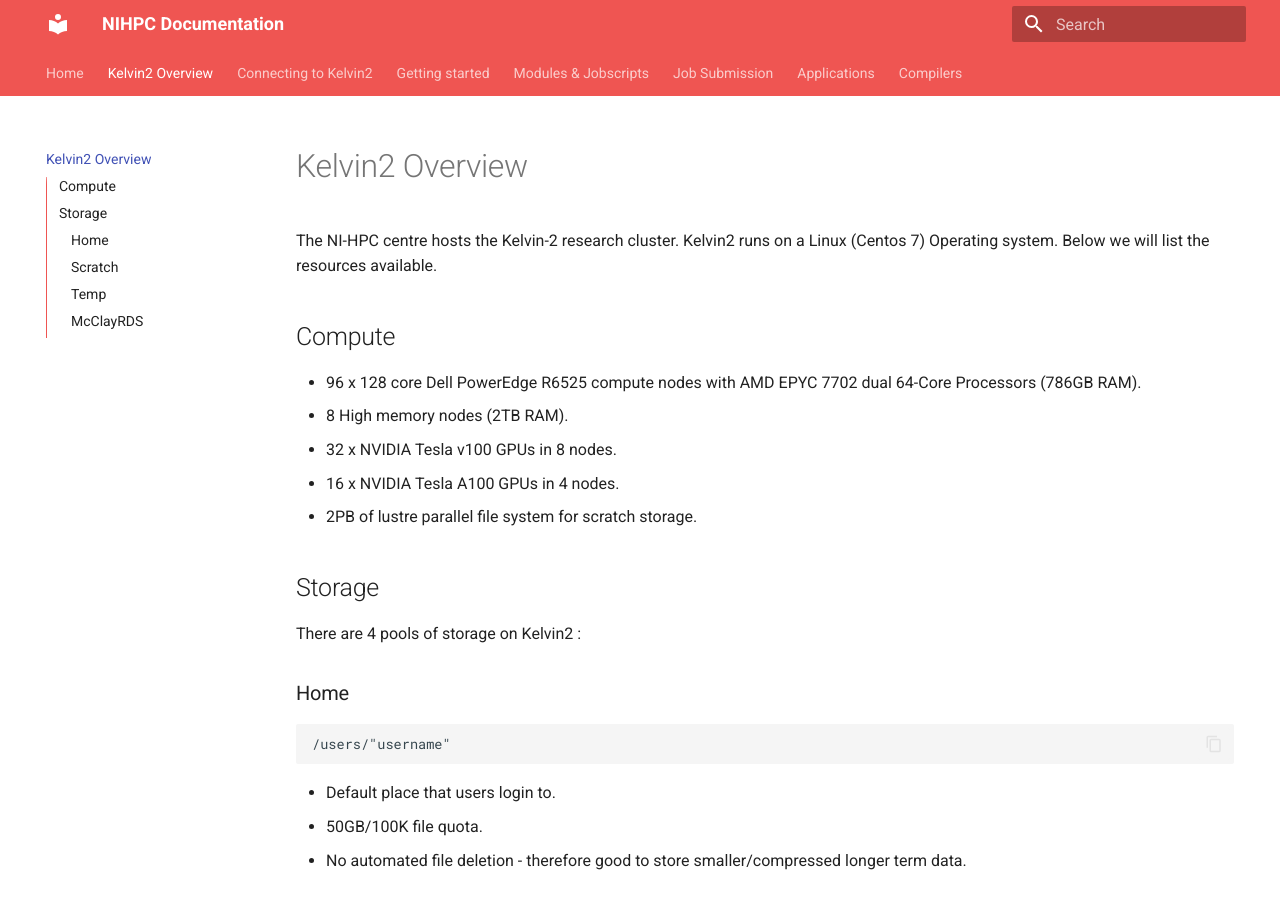
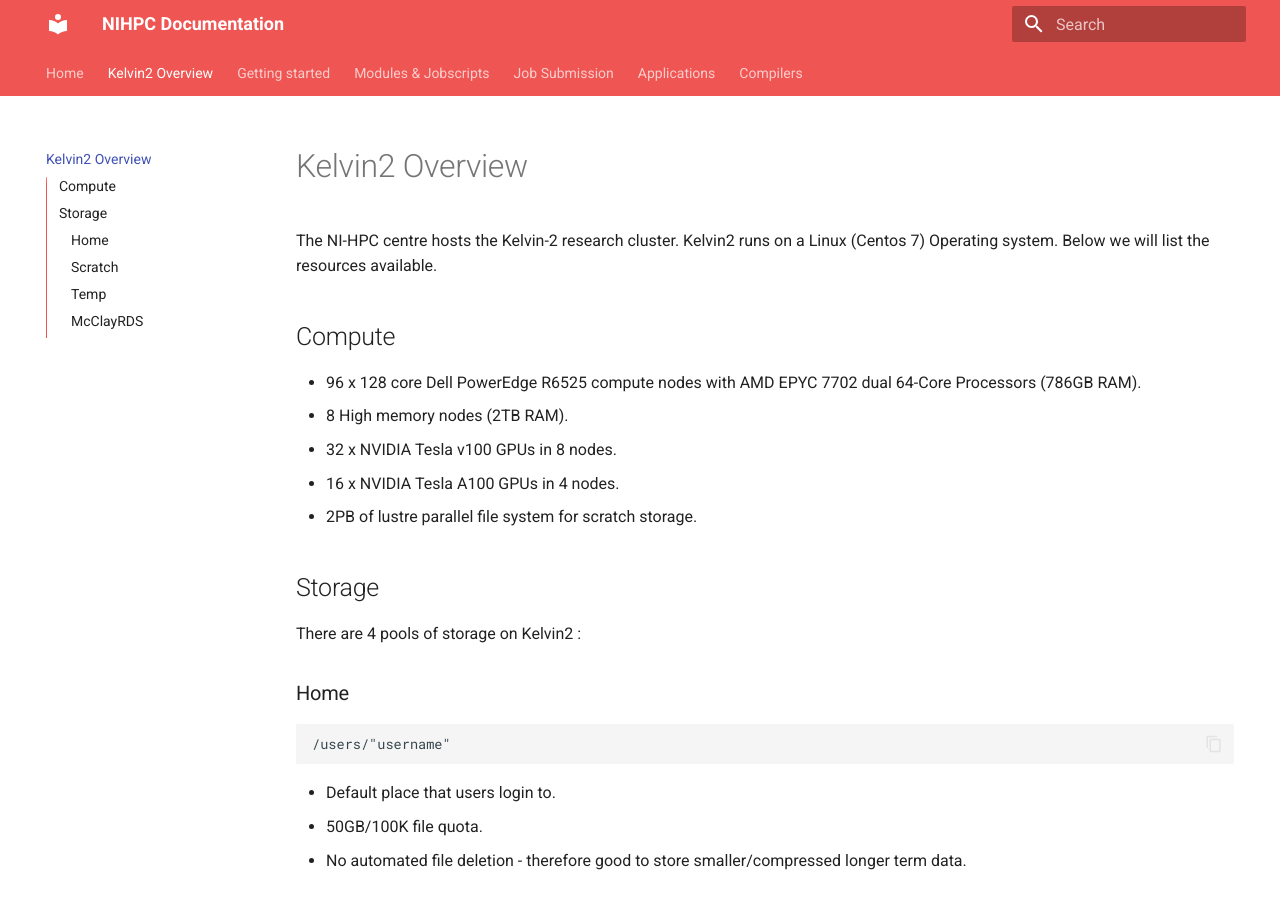
Before and after one commit to ethanbradley/nihpc-documentation, an MkDocs documentation site: the page built from docs/Kelvin2 Overview.md, in a window 1280 px wide and 900 px high. Built offline with MkDocs 1.6.1 and Material for MkDocs 9.7.7, drawn with Linux system fonts in a browser that asks for light colours.

Commit message:
Update mkdocs.yml

```diff
--- a/mkdocs.yml
+++ b/mkdocs.yml
@@ -2,7 +2,6 @@ site_name: NIHPC Documentation
 nav:
     - 'index.md'
     - 'Kelvin2 Overview.md'
-    - 'Connecting to Kelvin2.md'
     - 'Getting Started.md'
     - 'Modules & Jobscripts.md'
     - 'Job Submission.md'
```
